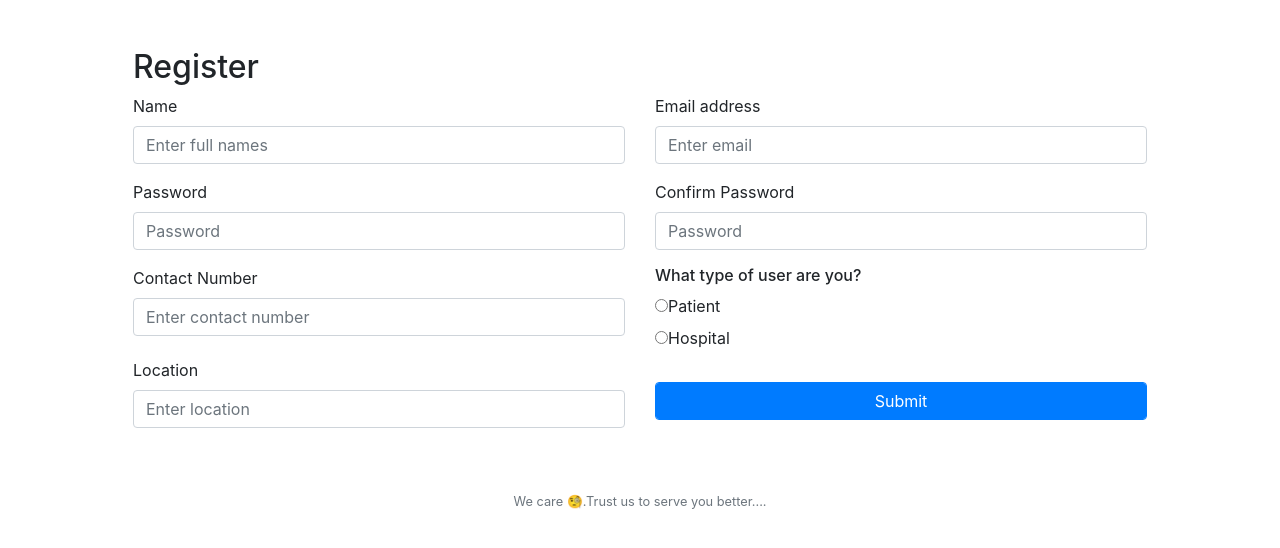
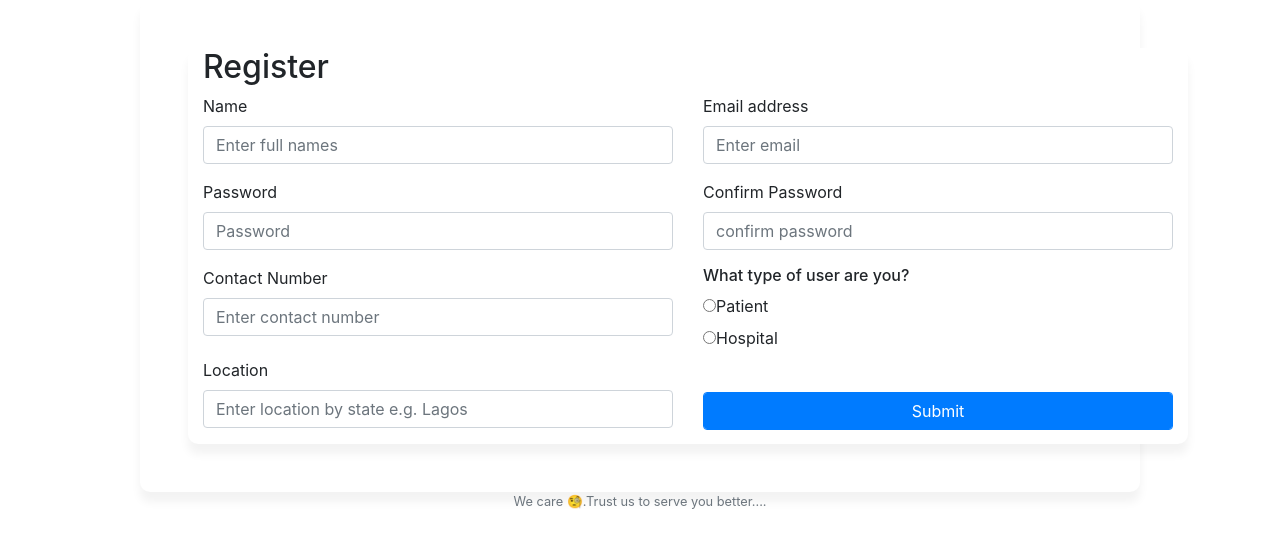
Before and after one commit to thywoe/WeCare, a Python web app: template templates/register.html in a window 1280 px wide. Shown: the part 74-622 px from the top of the page. Run offline with Jinja, Linux system fonts and the light colour scheme; the template is opened without the code that fills it, so the values that code supplies are empty; some libraries are stand-ins or nearby versions.

Commit message:
edited placeholder msgs

```diff
--- a/static/style.css
+++ b/static/style.css
@@ -20,3 +20,27 @@
 {
     color: #2e944b;
 }
+
+.container {
+    width: 1000px;
+    background: #fff;
+    margin: 0 auto;
+    box-shadow: 0px 10px 9.9px 0.1px rgba(2, 0, 0, 0.05);
+    -moz-box-shadow: 0px 10px 9.9px 0.1px rgba(0, 0, 0, 0.05);
+    -webkit-box-shadow: 0px 10px 9.9px 0.1px rgba(0, 0, 0, 0.05);
+    -o-box-shadow: 0px 10px 9.9px 0.1px rgba(0, 0, 0, 0.05);
+    -ms-box-shadow: 0px 10px 9.9px 0.1px rgba(0, 0, 0, 0.05);
+    border-radius: 10px;
+    -moz-border-radius: 10px;
+    -webkit-border-radius: 10px;
+    -o-border-radius: 10px;
+    -ms-border-radius: 10px; }
+
+.sub{
+    margin-top: 10px;
+}
+
+.apt_times{
+    padding-left: 5px;
+    /* border-spacing: 2px; */
+}
--- a/templates/register.html
+++ b/templates/register.html
@@ -5,6 +5,16 @@
 {% endblock %}
 
 {% block main %}
+<link href="https://maxcdn.bootstrapcdn.com/bootstrap/4.1.3/css/bootstrap.min.css" rel="stylesheet">
+
+        <!-- https://favicon.io/emoji-favicons/money-mouth-face/ -->
+        <link href="/static/favicon.ico" rel="icon">
+
+        <link href="/static/style.css" rel="stylesheet">
+
+        <script src="https://code.jquery.com/jquery-3.3.1.min.js"></script>
+        <script src="https://cdnjs.cloudflare.com/ajax/libs/popper.js/1.14.3/umd/popper.min.js"></script>
+        <script src="https://maxcdn.bootstrapcdn.com/bootstrap/4.1.3/js/bootstrap.min.js"></script>
 <div class="container">
         <h2>Register</h2>
         <form action="/register" method="POST">
@@ -27,7 +37,7 @@
                         </div>
                     <div class="form-group col-md-6">
                         <label for="exampleInputPassword1">Confirm Password</label>
-                        <input type="password" class="form-control" placeholder="Password">
+                        <input type="password" class="form-control" placeholder="confirm password">
                     </div>
                 </div>
             <div class="row">
@@ -49,10 +59,10 @@
                 <div class="row">
                     <div class="form-group col-md-6">
                         <label for="exampleInputEmail1">Location</label>
-                        <input type="text" class="form-control" id="location" aria-describedby="emailHelp" placeholder="Enter location" required>
+                        <input type="text" class="form-control" id="location" aria-describedby="emailHelp" placeholder="Enter location by state e.g. Lagos" required>
                     </div>
                     <div class="col-md-6 mt-4">
-                        <input type="submit" class="btn btn-primary form-control" value="Submit">
+                        <input type="submit" class="sub btn btn-primary form-control" value="Submit">
                     </div>
                 </div>
 
```
